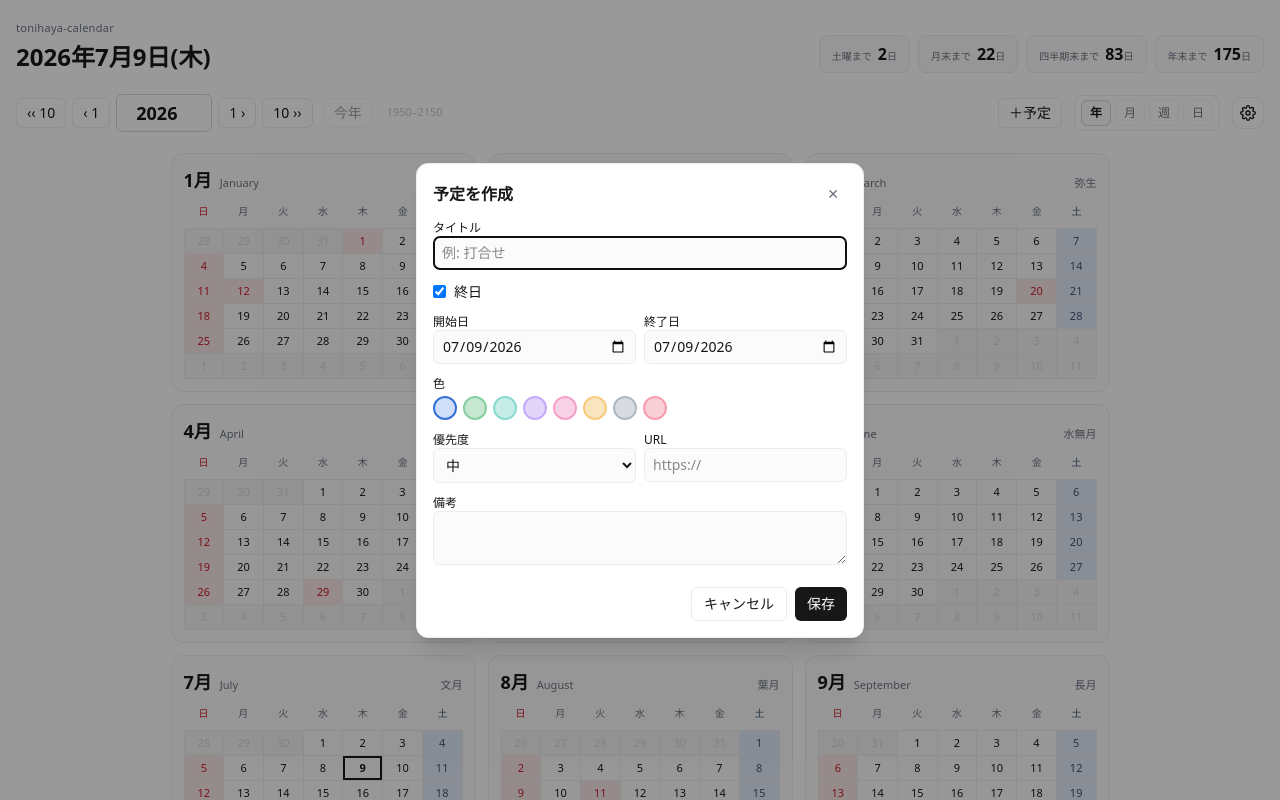
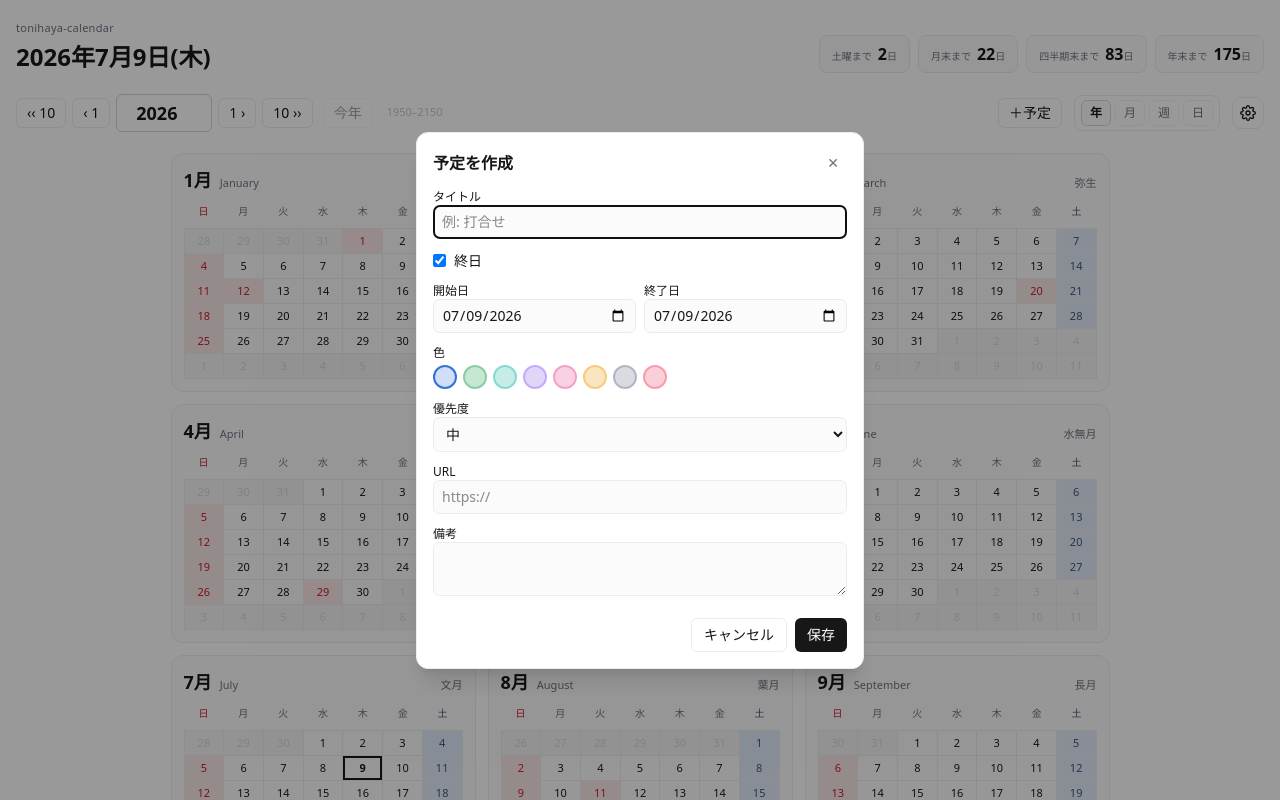
Before and after one commit to nokgc333/tonihaya-calendar, a Next.js app: page / in a window 1280 px wide. Both pictures are taken after a click on the button "＋予定". Shown: the top 800 px of the page. Built offline with nearby package versions, Linux system fonts and the light colour scheme.

Commit message:
style: 予定モーダルの優先度/URLを縦積みにする

```diff
--- a/src/components/EventModal.tsx
+++ b/src/components/EventModal.tsx
@@ -192,7 +192,6 @@ export function EventModal({
             </div>
           </div>
 
-          <div className="grid grid-cols-2 gap-2">
           <div>
             <label className={labelCls} htmlFor="ev-pri">優先度</label>
             <select id="ev-pri" value={priority} onChange={(e) => setPriority(e.target.value as EventPriority)} className={inputCls} style={inputStyle}>
@@ -204,7 +203,6 @@ export function EventModal({
           <div>
             <label className={labelCls} htmlFor="ev-url">URL</label>
             <input id="ev-url" type="url" value={url} onChange={(e) => setUrl(e.target.value)} className={inputCls} style={inputStyle} placeholder="https://" />
-            </div>
           </div>
 
           <div>
```
Lines whose indentation alone changed are shown as unchanged.
